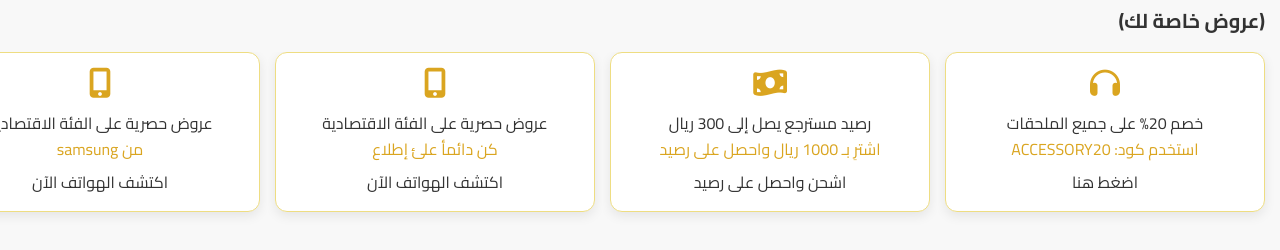
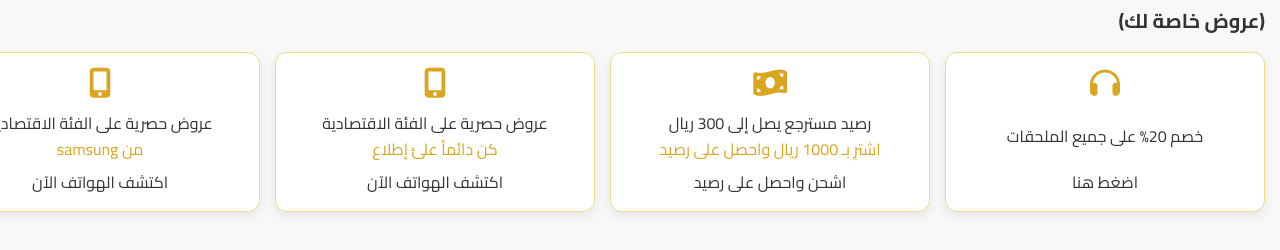
Before and after one commit to almkhdry/1, a website: page index.html in a window 1280 px wide. Shown: the part 780-1030 px from the top of the page. Drawn offline with Linux system fonts and the light colour scheme.

Commit message:
Add files via upload

```diff
--- a/index.html
+++ b/index.html
@@ -290,7 +290,7 @@
                 <i class="fas fa-headphones offer-icon"></i>
                 <div class="offer-details">
                     <p>خصم 20% على جميع الملحقات</p>
-                    <span>استخدم كود: ACCESSORY20</span>
+                    <span></span>
                 </div>
                 <span class="offer-cta-btn">اضغط هنا</span>
             </a>
```
